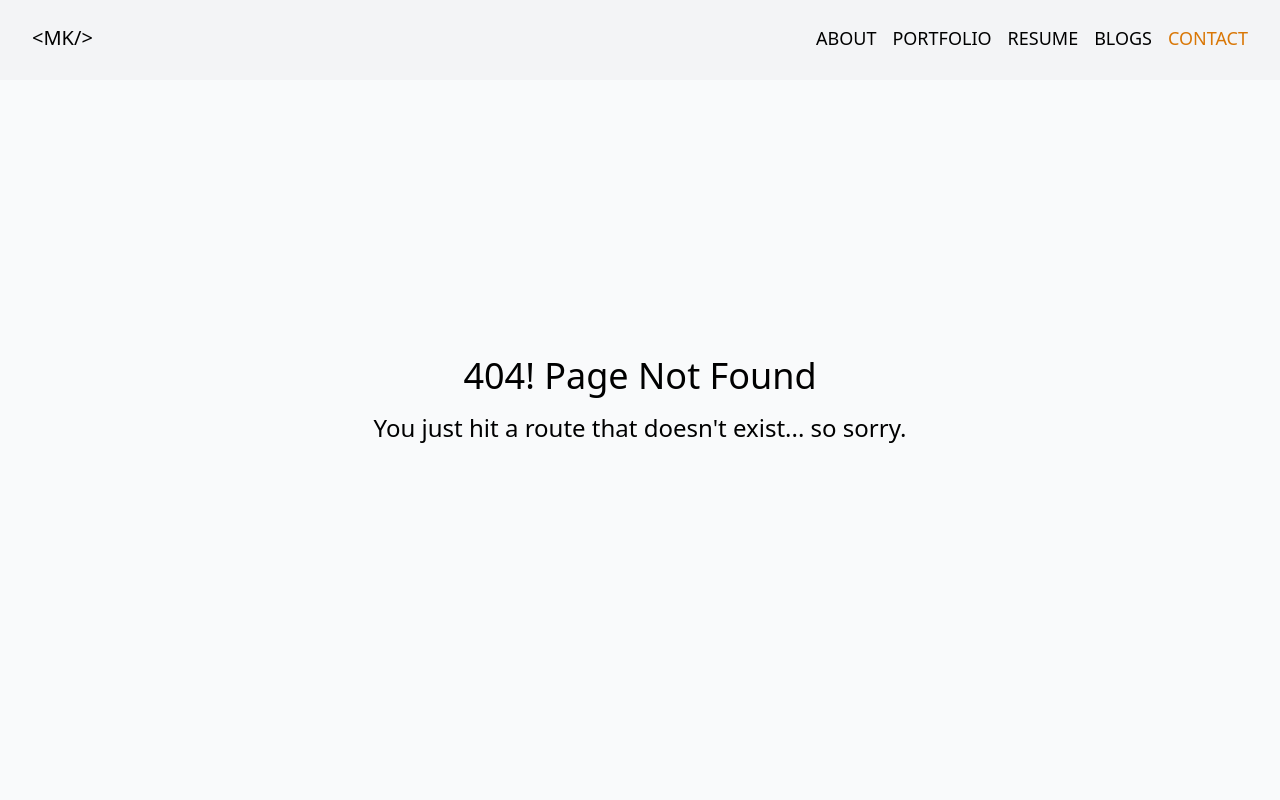
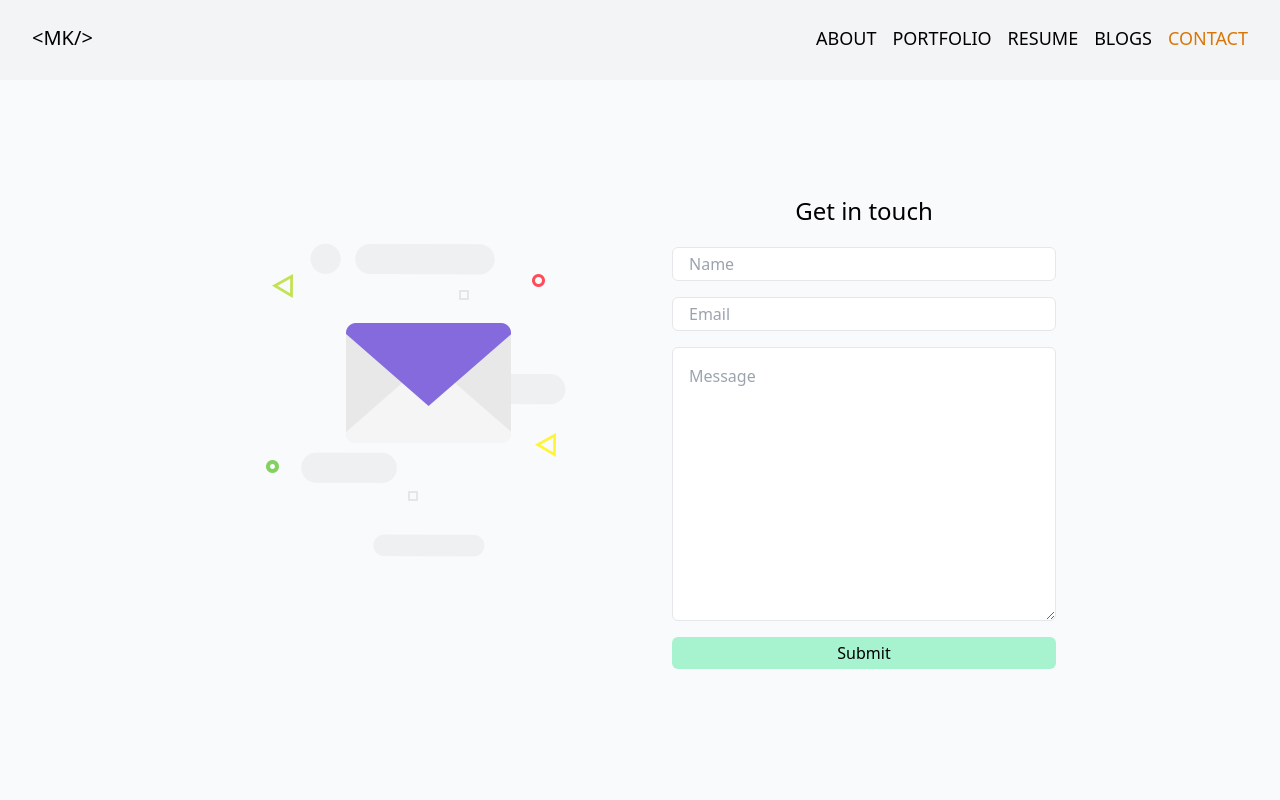
Before and after one commit to Jkadhuwa/portfolio, a React (Create React App) app: page /contact in a window 1280 px wide. Shown: the top 800 px of the page. Built offline with nearby package versions, Linux system fonts and the light colour scheme; no server answers.

Commit message:
PW-2(story):Create a contact component

```diff
--- a/src/App.js
+++ b/src/App.js
@@ -6,6 +6,7 @@ import Footer from './components/Footer';
 import Homepage from './pages/Homepage';
 import Resume from './pages/Resume';
 import Blogs from './pages/Blogs';
+import Contact from './pages/Contact';
 const App = () => {
   useEffect(() => {
     window.scrollTo(0, 0);
@@ -18,6 +19,7 @@ const App = () => {
         <Route exact path="/" component={Homepage} />
         <Route exact path="/resume" component={Resume} />
         <Route exact path="/blogs" component={Blogs} />
+        <Route exact path="/contact" component={Contact} />
         <Route path="*" component={NotFoundPage} />
       </Switch>
       <Footer />
--- a/src/components/Navbar.js
+++ b/src/components/Navbar.js
@@ -1,13 +1,11 @@
 import React, { useState } from 'react';
 import { NavLink } from 'react-router-dom';
-import PropTypes from 'prop-types';
 import { ReactComponent as MenuIcon } from '../assets/images/menu.svg';
 import { ReactComponent as CloseIcon } from '../assets/images/close.svg';
 
-const Navbar = (props) => {
+const Navbar = () => {
   const initial = '<MK/>';
-  const { open } = props;
-  const [isOpen, setOpen] = useState(open);
+  const [isOpen, setOpen] = useState(false);
 
   const closeMenu = () => {
     setOpen(!isOpen);
@@ -25,7 +23,7 @@ const Navbar = (props) => {
         </div>
         <div className="">
           <div className="w-6 ml-24 sm:hidden" onClick={closeMenu}>
-            {open ? <CloseIcon /> : <MenuIcon />}
+            {isOpen ? <CloseIcon /> : <MenuIcon />}
           </div>
           <div
             className={`text-center ml-8 sm:block uppercase space-x-4 font-extralight text-lg    ${
@@ -80,8 +78,5 @@ const Navbar = (props) => {
     </nav>
   );
 };
-Navbar.propTypes = {
-  open: PropTypes.string,
-};
 
 export default Navbar;
--- /dev/null
+++ b/src/pages/Contact.js
@@ -0,0 +1,80 @@
+import React, { useState } from 'react';
+import ContactImg from '../assets/images/contactImg.png';
+
+const Contact = () => {
+  const initialstate = {
+    name: '',
+    email: '',
+    message: '',
+  };
+  const [state, setState] = useState(initialstate);
+
+  const handleChange = (e) => {
+    const { name, value } = e.target;
+    setState({ ...state, [name]: value });
+  };
+  const handleSubmit = (e) => {
+    console.log(state);
+    e.preventDefault();
+    setState(initialstate);
+  };
+
+  return (
+    <section>
+      <article className="min-h-screen grid sm:grid-cols-2 items-center justify-center px-48">
+        <div className="invisible sm:visible flex flex-col items-center justify-center">
+          <img src={ContactImg} alt="" />
+        </div>
+        <div className="-mt-96 flex flex-col sm:mt-16 grid space-y-5 ">
+          <h2 className="text-center font-light text-2xl sm:font-extralight">
+            Get in touch
+          </h2>
+
+          <form
+            className="flex flex-col items-center justify-center space-y-4"
+            onSubmit={handleSubmit}
+          >
+            <input
+              className="w-80 focus:outline-none border focus:border-yellow-600 sm:w-96 h-8 rounded-md p-4"
+              type="text"
+              name="name"
+              placeholder="Name"
+              onChange={handleChange}
+              required={true}
+              value={state.name}
+            />
+            <input
+              className="w-80 focus:outline-none border focus:border-yellow-600 sm:w-96 h-8 rounded-md p-4"
+              type="email"
+              name="email"
+              placeholder="Email"
+              value={state.email}
+              onChange={handleChange}
+              required={true}
+            />
+            <textarea
+              className="w-80 border focus:outline-none focus:border-yellow-600 sm:w-96 focus:outline-none rounded-md p-4"
+              name="message"
+              id=""
+              cols="30"
+              rows="10"
+              placeholder="Message"
+              onChange={handleChange}
+              value={state.message}
+              required={true}
+            />
+            <button
+              className="w-80 rounded-md bg-green-200 focus:outline-none sm:w-96 hover:bg-green-500 h-8 "
+              type="submit"
+              value="submit"
+            >
+              Submit
+            </button>
+          </form>
+        </div>
+      </article>
+    </section>
+  );
+};
+
+export default Contact;
```
Also changed, not shown: src/assets/images/contactImg.png (added), 1 other file (tests, documents, lock files or other folders).
